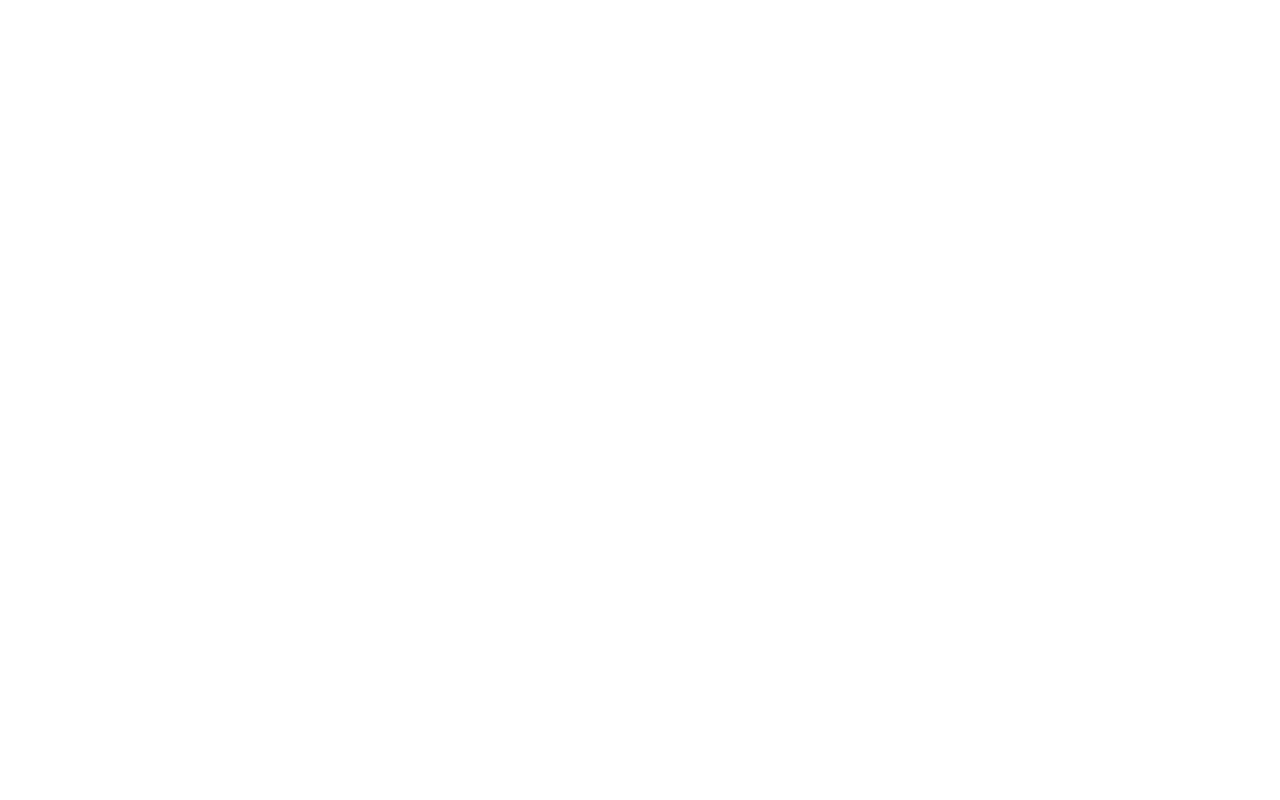
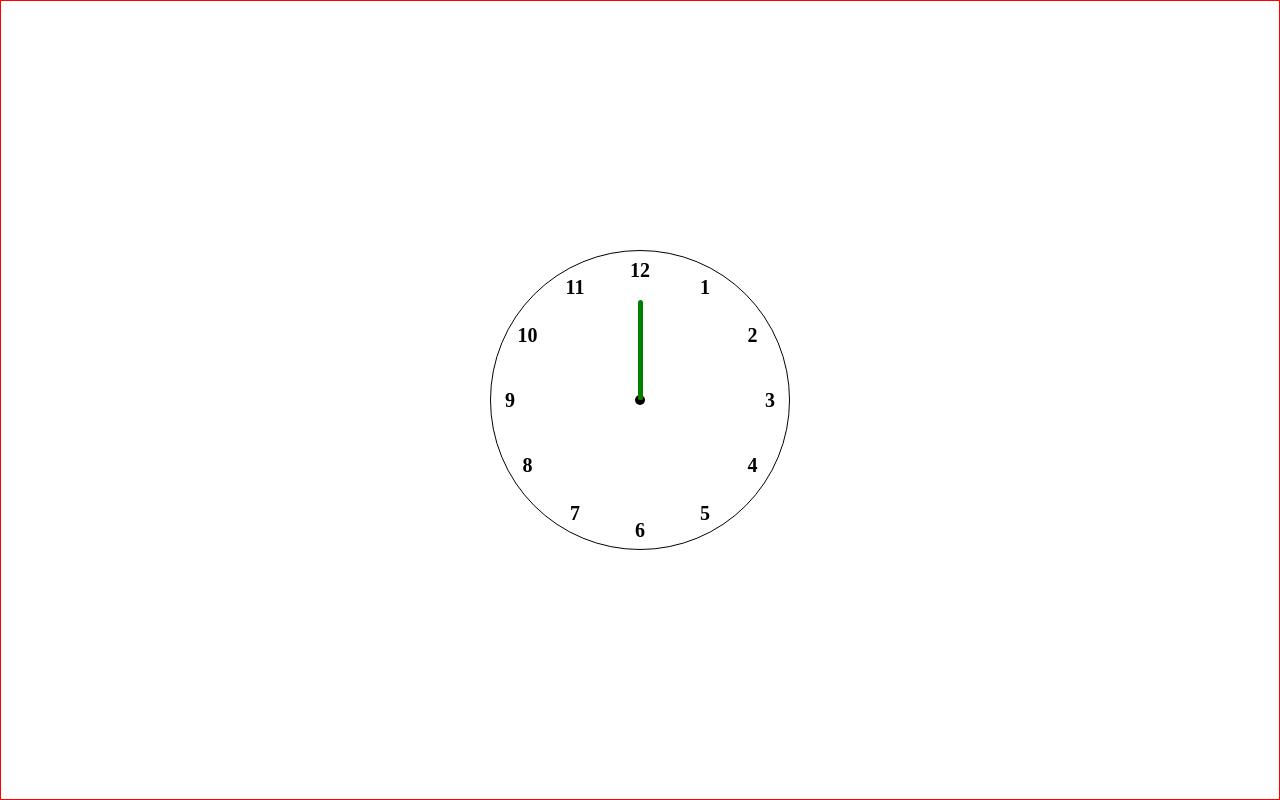
Before and after one commit to aburayhankobir013-stack/JS-PROJECT, a plain HTML site: page simple-analog-clock/index.html in a window 1280 px wide. Drawn offline with Linux system fonts and the light colour scheme.

Commit message:
Simple-analog-clock UI only

```diff
--- a/simple-analog-clock/index.html
+++ b/simple-analog-clock/index.html
@@ -0,0 +1,32 @@
+<!DOCTYPE html>
+<html lang="en">
+<head>
+  <meta charset="UTF-8">
+  <meta name="viewport" content="width=device-width, initial-scale=1.0">
+  <title>SIMPLE-ANALOG-CLOCK</title>
+  <link rel="stylesheet" href="./styles/style.css">
+  <link rel="stylesheet" href="./styles/responsive.css">
+</head>
+<body>
+  <div class="main-container">
+    <div class="analog-clock-app">
+      <span class="center-point"></span>
+      <span class="hour-hand"></span>
+      <span class="minute-hand"></span>
+      <span class="second-hand"></span>
+      <span class="one">1</span>
+      <span class="two">2</span>
+      <span class="three">3</span>
+      <span class="four">4</span>
+      <span class="five">5</span>
+      <span class="six">6</span>
+      <span class="seven">7</span>
+      <span class="eight">8</span>
+      <span class="nine">9</span>
+      <span class="ten">10</span>
+      <span class="eleven">11</span>
+      <span class="twelve">12</span>
+    </div>
+  </div>
+</body>
+</html>
--- a/simple-analog-clock/styles/style.css
+++ b/simple-analog-clock/styles/style.css
@@ -11,3 +11,92 @@
   width: 100%;
   font-family: sans-sarif;
 }
+.main-container{
+  max-width: 1280px;
+  margin: auto;
+  min-height: 100vh;
+  border: 1px solid red;
+  display: flex;
+  justify-content: center;
+  align-items: center;
+}
+.analog-clock-app{
+  width: 30rem;
+  height: 30rem;
+  border: 1px solid black;
+  border-radius: 50%;
+  display: flex;
+  justify-content: center;
+  align-items: center;
+  position: relative;
+}
+.analog-clock-app span{
+  position: absolute;
+  transform-origin: center;
+  font-size: 2rem;
+  font-weight: bold;
+  display: inline-block;
+}
+.center-point{
+  height: 10px;
+  width: 10px;
+  border-radius: 50%;
+  background-color: black;
+}
+.hour-hand{
+  transform: translateY(-50%);
+  width: 5px;
+  height: 60px;
+  border-radius: 10px;
+  background-color: black;
+}
+.minute-hand{
+  transform: translateY(-50%);
+  width: 5px;
+  height: 80px;
+  border-radius: 10px;
+  background-color: red;
+}
+.second-hand{
+  transform: translateY(-50%);
+  width: 5px;
+  height: 100px;
+  border-radius: 10px;
+  background-color: green;
+}
+.one{
+  transform: rotate(30deg) translateY(-13rem) rotate(-30deg);
+}
+.two{
+  transform: rotate(60deg) translateY(-13rem) rotate(-60deg);
+}
+.three{
+  transform: rotate(90deg) translateY(-13rem) rotate(-90deg);
+}
+.four{
+  transform: rotate(120deg) translateY(-13rem) rotate(-120deg);
+}
+.five{
+  transform: rotate(150deg) translateY(-13rem) rotate(-150deg);
+}
+.six{
+  transform: rotate(180deg) translateY(-13rem) rotate(-180deg);
+}
+.seven{
+  transform: rotate(210deg) translateY(-13rem) rotate(-210deg);
+}
+.eight{
+  transform: rotate(240deg) translateY(-13rem) rotate(-240deg);
+}
+.nine{
+  transform: rotate(270deg) translateY(-13rem) rotate(-270deg);
+}
+.ten{
+  transform: rotate(300deg) translateY(-13rem) rotate(-300deg);
+}
+.eleven{
+  transform: rotate(330deg) translateY(-13rem) rotate(-330deg);
+}
+.twelve{
+  transform: rotate(360deg) translateY(-13rem) rotate(-360deg);
+}
```
